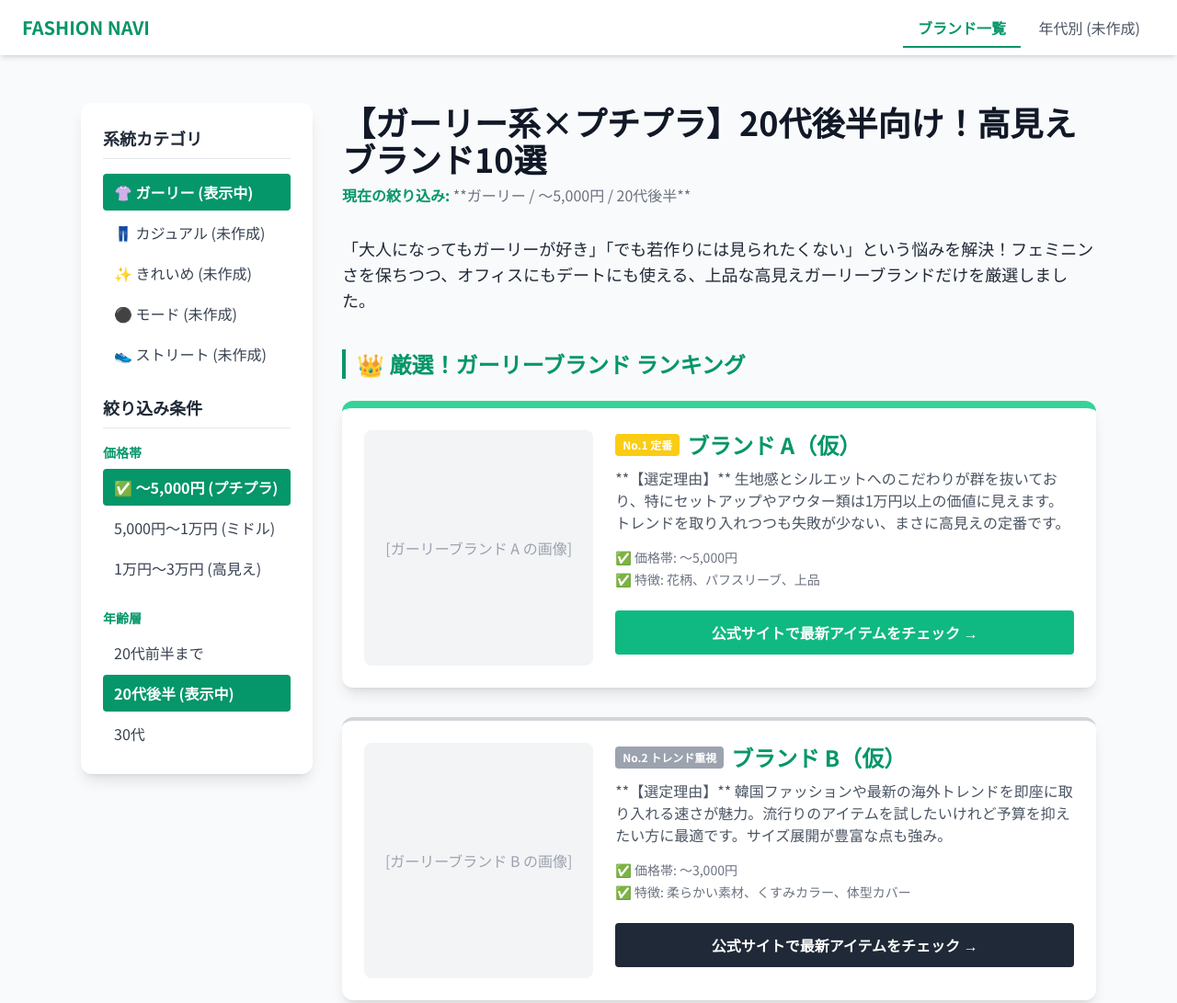
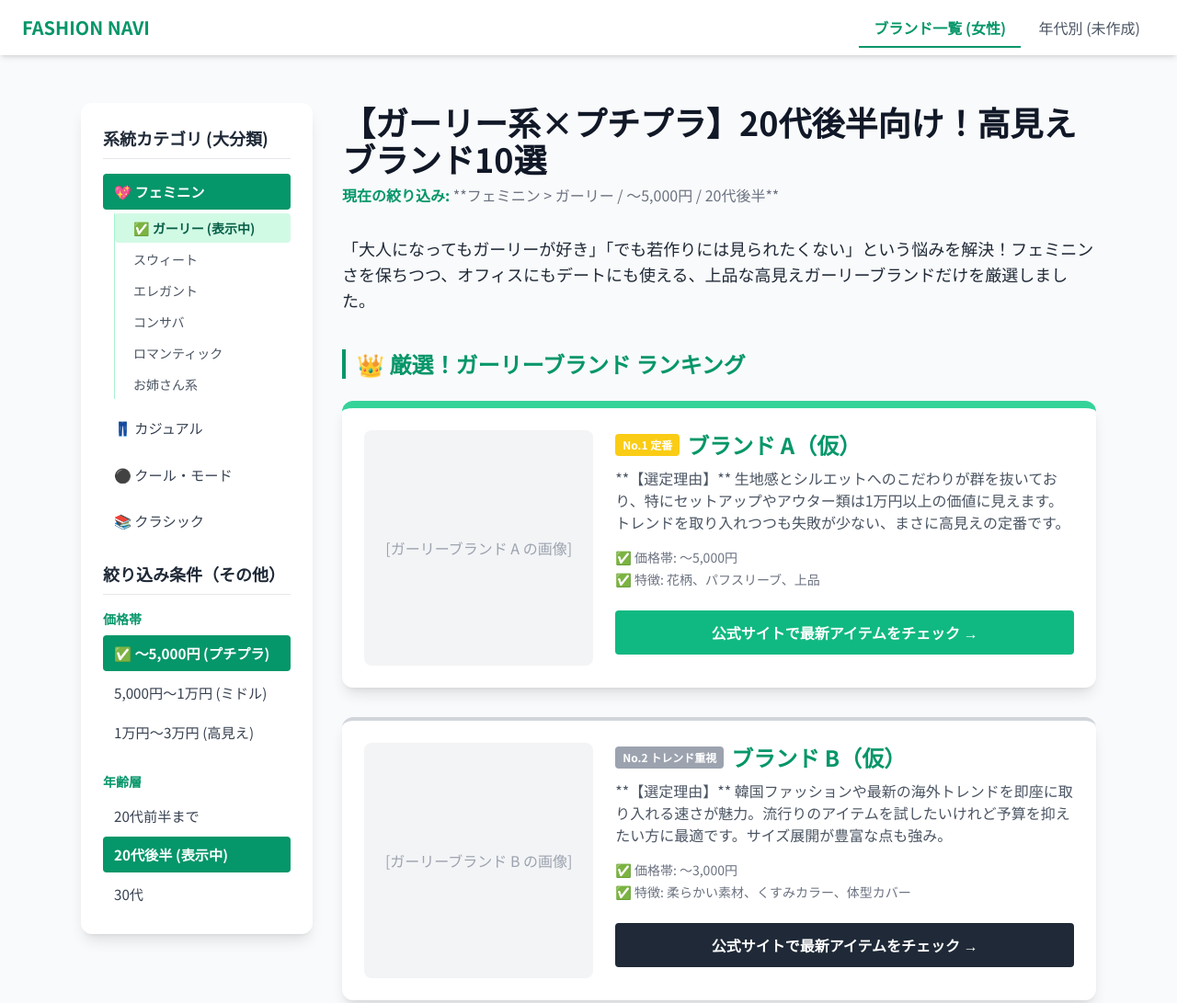
Before and after one commit to ozfrieren-ops/fashion-brand-portal, a plain HTML site: page index.html in a window 1280 px wide. Shown: the top 1091 px of the page at 92% size. Drawn offline with nearby package versions, Linux system fonts and the light colour scheme.

Commit message:
Update index.html

```diff
--- a/index.html
+++ b/index.html
@@ -3,12 +3,11 @@
 <head>
     <meta charset="UTF-8">
     <meta name="viewport" content="width=device-width, initial-scale=1.0">
-    <title>【ガーリー系】本当に使える高見えプチプラブランド10選 | FASHION NAVI</title>
+    <title>【女性向け・ガーリー系】20代後半向けブランド一覧 | FASHION NAVI</title>
     <script src="https://cdn.tailwindcss.com"></script>
     <style>
         @import url('https://fonts.googleapis.com/css2?family=Noto+Sans+JP:wght@400;700&display=swap');
         body { font-family: 'Noto Sans JP', sans-serif; }
-        .gradient-bg { background: linear-gradient(to right, #34d399, #06b6d4); }
         .brand-card-img { height: 16rem; }
 
         .brand-name { color: #059669; }
@@ -19,6 +18,7 @@
             display: block;
             border-radius: 4px;
             transition: background-color 0.2s;
+            font-size: 0.95rem; /* メニューの文字を少し小さく */
         }
         .sidebar-link:hover {
             background-color: #ecfdf5;
@@ -28,6 +28,16 @@
             color: white;
             font-weight: bold;
         }
+        /* 中分類のスタイル */
+        .sub-category {
+            padding: 6px 12px 6px 20px; /* インデントを深めに */
+            display: block;
+            border-radius: 4px;
+            transition: background-color 0.2s;
+        }
+        .sub-category:hover {
+            background-color: #f0fdf4; /* Light green hover */
+        }
     </style>
 </head>
 <body class="bg-gray-50 text-gray-800 pt-16">
@@ -35,7 +45,7 @@
     <header class="w-full py-4 px-6 bg-white shadow-md flex justify-between items-center fixed top-0 z-50">
         <div class="text-xl font-bold text-emerald-600"><a href="index.html">FASHION NAVI</a></div>
         <nav>
-            <a href="index.html" class="px-4 py-2 text-emerald-600 font-semibold border-b-2 border-emerald-600 transition">ブランド一覧</a>
+            <a href="index.html" class="px-4 py-2 text-emerald-600 font-semibold border-b-2 border-emerald-600 transition">ブランド一覧 (女性)</a>
             <a href="age.html" class="px-4 py-2 text-gray-600 hover:text-emerald-600 transition">年代別 (未作成)</a>
         </nav>
     </header>
@@ -45,16 +55,37 @@
 
             <aside class="md:col-span-1 bg-white p-6 rounded-xl shadow-lg h-fit sticky top-20">
 
-                <h3 class="text-lg font-bold text-gray-800 border-b pb-2 mb-4">系統カテゴリ</h3>
-                <nav class="space-y-1 text-gray-700 mb-6">
-                    <a href="index.html" class="sidebar-link active">👚 ガーリー (表示中)</a>
-                    <a href="casual.html" class="sidebar-link">👖 カジュアル (未作成)</a>
-                    <a href="kireime.html" class="sidebar-link">✨ きれいめ (未作成)</a>
-                    <a href="mode.html" class="sidebar-link">⚫️ モード (未作成)</a>
-                    <a href="street.html" class="sidebar-link">👟 ストリート (未作成)</a>
+                <h3 class="text-lg font-bold text-gray-800 border-b pb-2 mb-4">系統カテゴリ (大分類)</h3>
+
+                <nav class="space-y-3 text-gray-700 mb-6">
+
+                    <div>
+                        <a href="feminine.html" class="sidebar-link active">💖 フェミニン</a>
+                        <div class="mt-1 space-y-0.5 text-sm text-gray-600 border-l border-emerald-200 ml-3">
+                            <a href="index.html" class="sub-category bg-emerald-100 font-bold text-emerald-800">✅ ガーリー (表示中)</a>
+                            <a href="sweet.html" class="sub-category">スウィート</a>
+                            <a href="elegant.html" class="sub-category">エレガント</a>
+                            <a href="consa.html" class="sub-category">コンサバ</a>
+                            <a href="romantic.html" class="sub-category">ロマンティック</a>
+                            <a href="oneesan.html" class="sub-category">お姉さん系</a>
+                            </div>
+                    </div>
+
+                    <div>
+                        <a href="casual.html" class="sidebar-link">👖 カジュアル</a>
+                        <div class="mt-1 space-y-0.5 text-sm text-gray-600 border-l border-gray-200 ml-3 hidden">
+                            <a href="kireic.html" class="sub-category">キレイめカジュアル</a>
+                            <a href="otona.html" class="sub-category">大人カジュアル</a>
+                            </div>
+                    </div>
+
+                    <a href="mode.html" class="sidebar-link">⚫️ クール・モード</a>
+
+                    <a href="classic.html" class="sidebar-link">📚 クラシック</a>
+
                 </nav>
 
-                <h3 class="text-lg font-bold text-gray-800 border-b pb-2 mb-4 mt-6">絞り込み条件</h3>
+                <h3 class="text-lg font-bold text-gray-800 border-b pb-2 mb-4 mt-6">絞り込み条件（その他）</h3>
 
                 <div class="space-y-1 text-gray-700 mb-6">
                     <p class="font-semibold text-sm text-emerald-600 mb-2">価格帯</p>
@@ -77,7 +108,7 @@
                     【ガーリー系×プチプラ】20代後半向け！高見えブランド10選
                 </h1>
                 <p class="text-gray-500 mb-8">
-                    <span class="font-bold text-emerald-600">現在の絞り込み:</span> **ガーリー / 〜5,000円 / 20代後半**
+                    <span class="font-bold text-emerald-600">現在の絞り込み:</span> **フェミニン > ガーリー / 〜5,000円 / 20代後半**
                 </p>
 
                 <div class="prose max-w-none">
```
